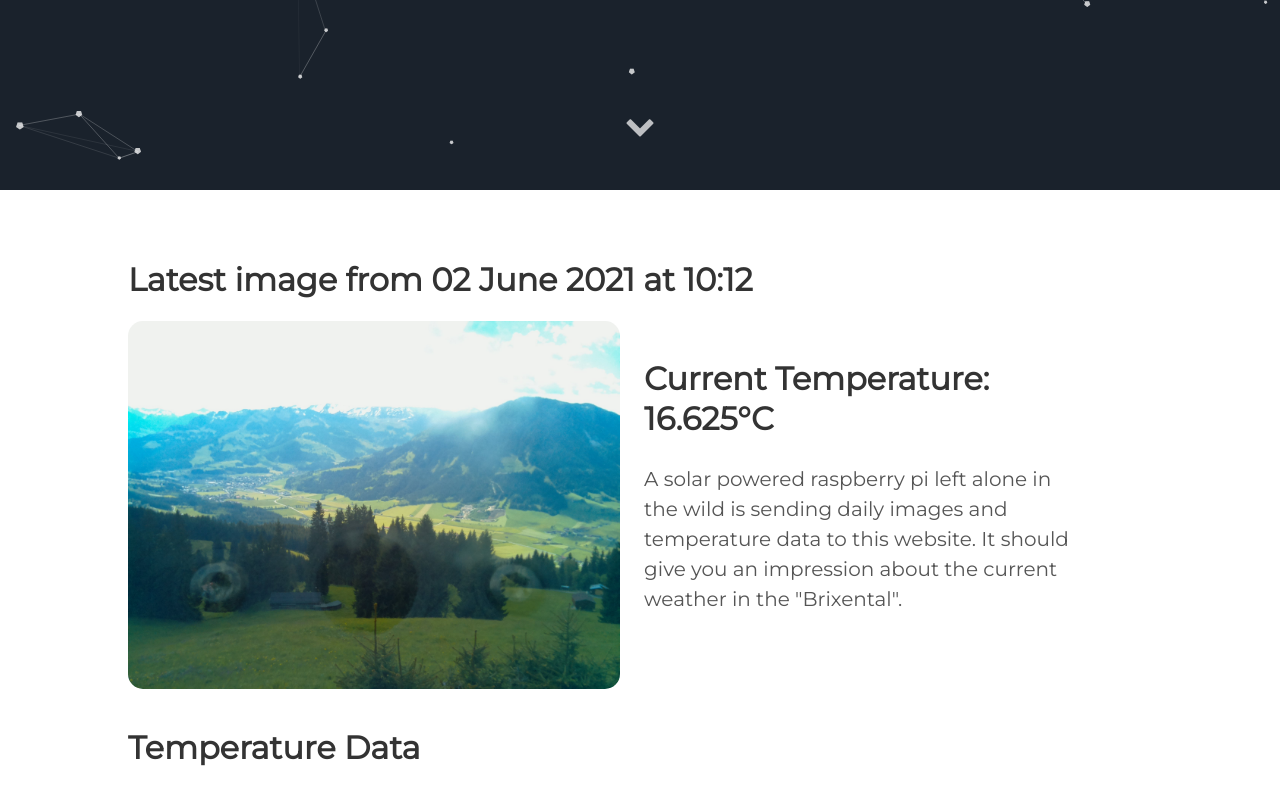
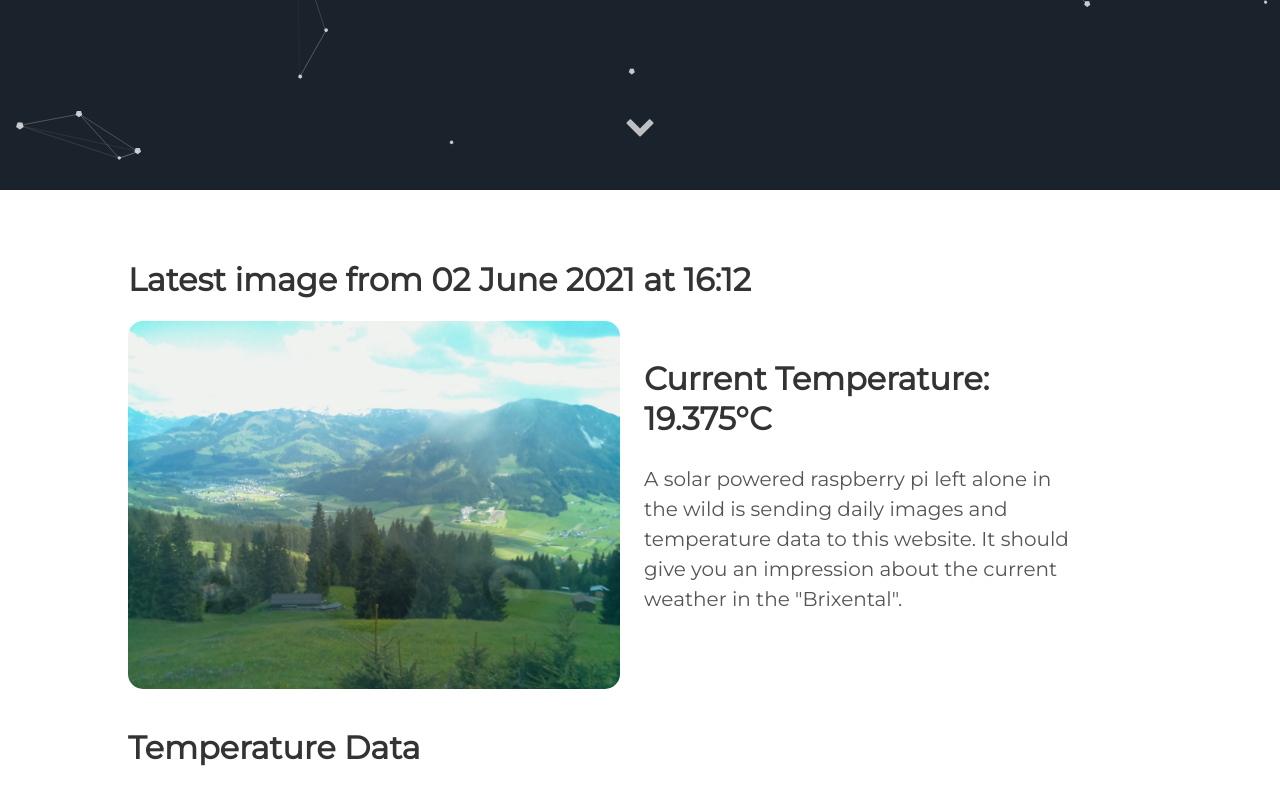
Before and after one commit to vektorious/vektorious.github.io, a Jekyll site: the page built from resources/huette.md, in a window 1280 px wide and 900 px high, scrolled down 710 px. Shown: the top 805 px of the window. Built offline with Jekyll 4.4.1, drawn with Linux system fonts in a browser that asks for light colours.

Commit message:
I'm a bot beep boop

```diff
--- a/resources/huette.md
+++ b/resources/huette.md
@@ -6,13 +6,13 @@
 description: 'Live image from the Austrian alps'
 twitter_text: ' '
 ---
-## Latest image from 02 June 2021 at 10:12
+## Latest image from 02 June 2021 at 16:12
 <div class="huette">
   <div class="huette-image">
     <img src="{{ "/assets/img/huette.jpg" | prepend: site.baseurl }}">
   </div>
   <div class="huette-text">
-        <h2>Current Temperature: 16.625°C</h2>
+        <h2>Current Temperature: 19.375°C</h2>
         <p>A solar powered raspberry pi left alone in the wild is sending daily images and temperature data to this website. It should give you an impression about the current weather in the "Brixental".</p>
 
   </div>
```
Also changed, not shown: rpi-script/2021-06-02_161111.txt (renamed from rpi-script/2021-06-02_101111.txt, +5 -5 lines), rpi-script/huette.md (+2 -2 lines), assets/img/huette.jpg, assets/img/temp_plot.png, rpi-script/temp_plot.png, 1 other file.
